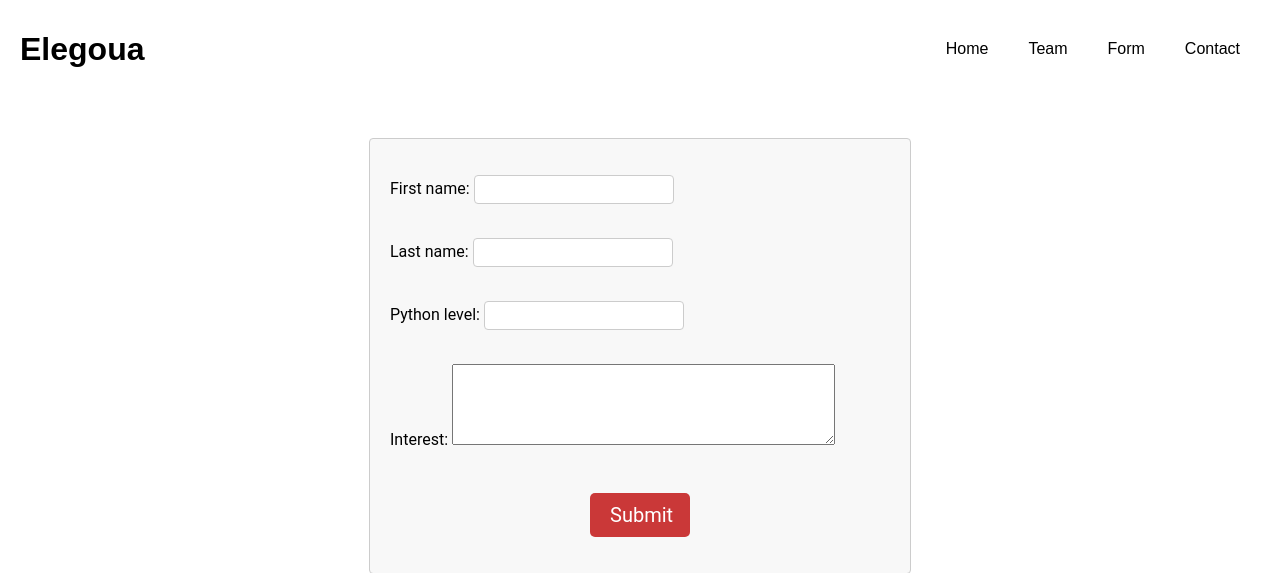
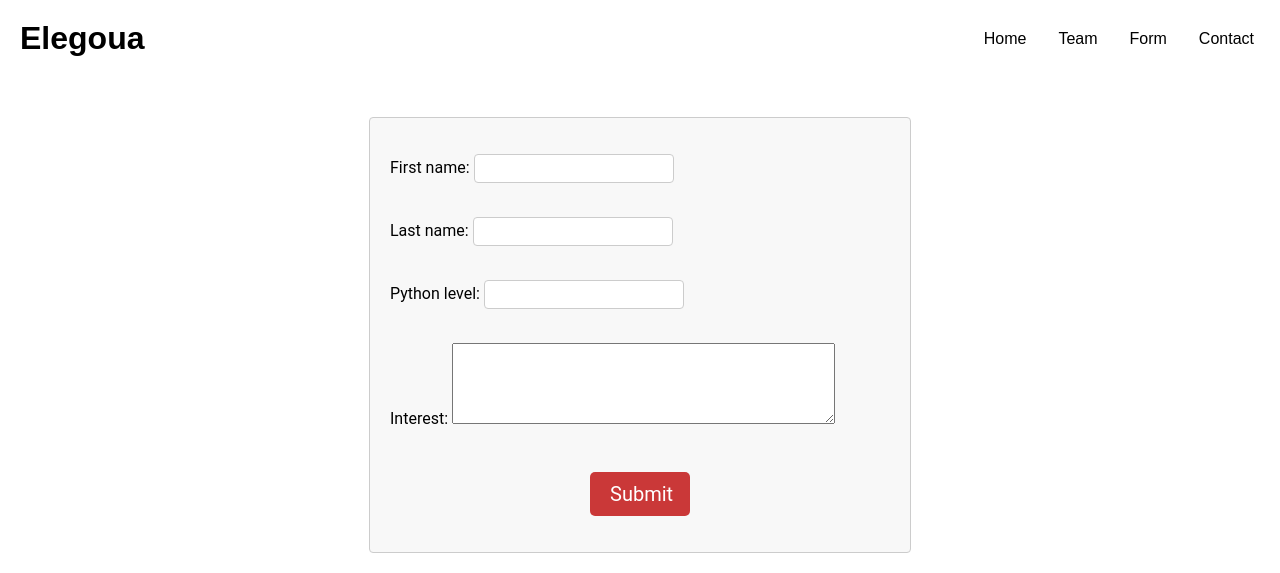
Before and after one commit to AlexisBogroff/elegoua_webapp, a Django app: page /webapp/form/ in a window 1280 px wide. Shown: the top 573 px of the page. Run offline with Django 4.2, Linux system fonts and the light colour scheme.

Commit message:
Ajout Parametres Style dans nav

```diff
--- a/elegoua/webapp/static/css/style.css
+++ b/elegoua/webapp/static/css/style.css
@@ -76,12 +76,18 @@ header h1 {
   margin: 0;
 }
 nav {
+  align-items: center;
+  align-self: stretch;
   display: flex;
+  gap: 20px;
+  justify-content: center;
+  position: relative;
+  z-index: 1;
 }
 nav a {
   text-decoration: none;
   color: black;
-  padding: 20px;
+  padding: 5px 6px;
 }
 nav a:hover {
   color: gray;
```
